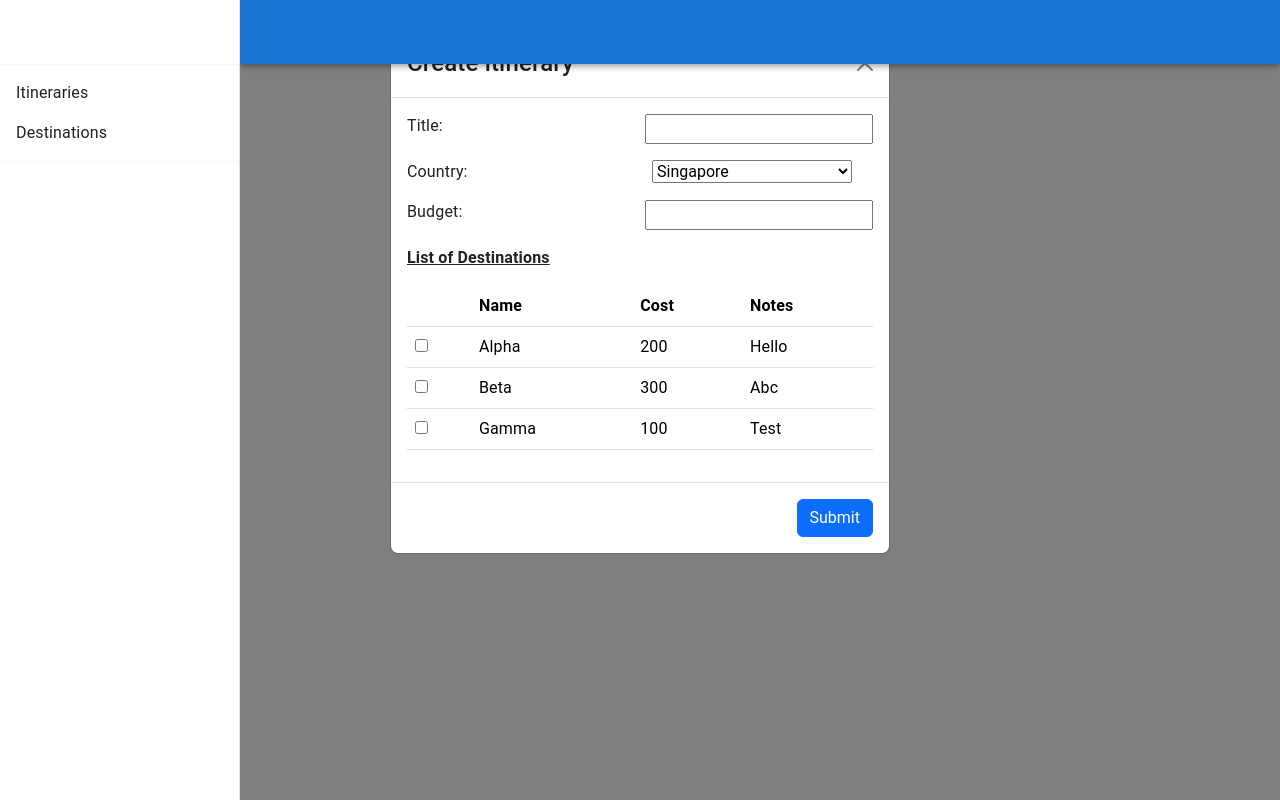
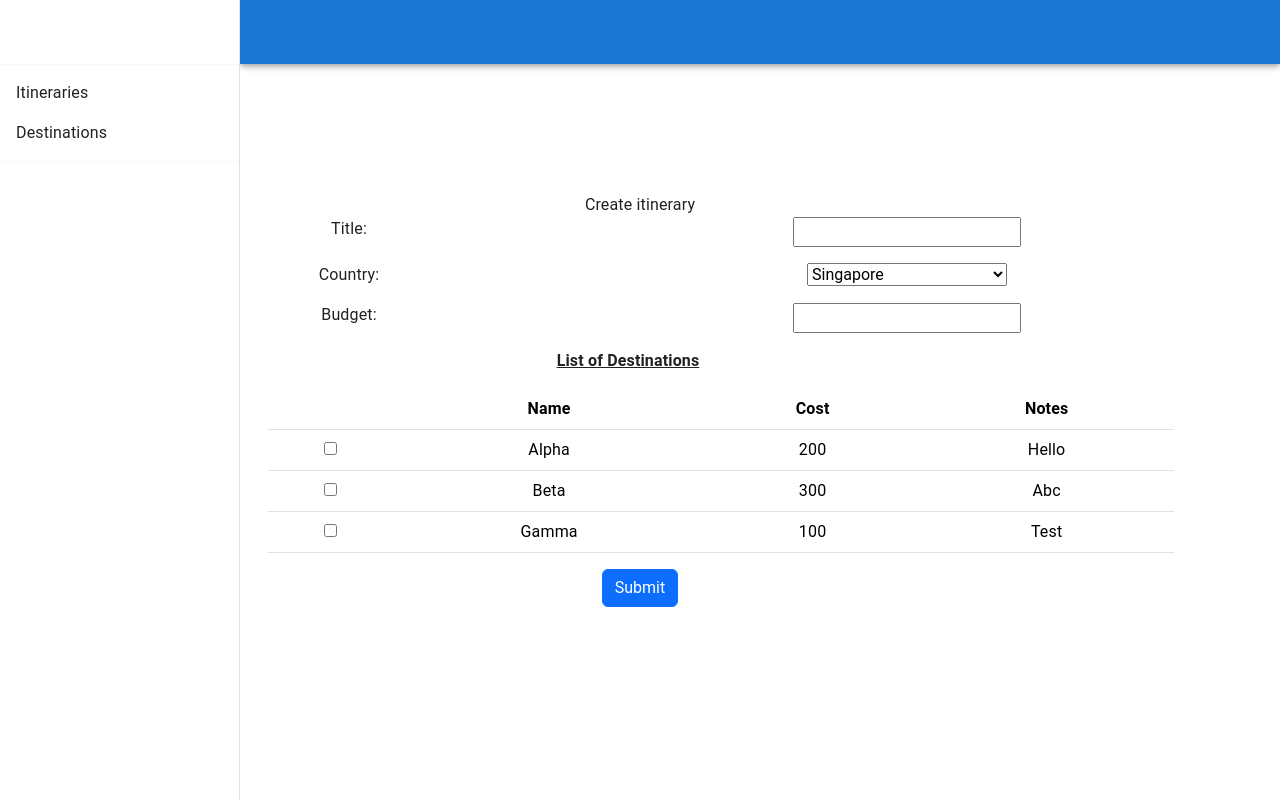
Before and after one commit to Josh9911/TT1_16, a React (Vite) app in the folder frontend/: page /createiti in a window 1280 px wide. Built offline with nearby package versions, Linux system fonts and the light colour scheme.

Commit message:
Commit 1.2
Added additional variables, functions
Changed layout

```diff
--- a/frontend/src/components/ItineraryForm.jsx
+++ b/frontend/src/components/ItineraryForm.jsx
@@ -2,9 +2,22 @@ import React, { useEffect, useState } from 'react'
 import Modal from 'react-bootstrap/Modal'
 import Button from 'react-bootstrap/Button'
 
-const ItineraryForm = () => {
+const ItineraryForm = ({id}) => {
     const create = true;
-    const [destinations, setDestinations] = useState([{
+    const [destinations, setDestinations] = useState([]);
+    const [selectedDest, setSelectedDest] = useState([]);
+    const [title, setTitle] = useState();
+    const [country, setCountry] = useState(1);
+    const [budget, setBudget] = useState();
+    const [total, setTotal] = useState(0);
+    const [budgetErr, setBudgetErr] = useState(false);
+
+    useEffect(() => {
+        getAllDestinations();
+    }, [])
+
+    const getAllDestinations = () => {
+        setDestinations([{
             id: 1,
             name: "Alpha",
             cost: 200,
@@ -19,19 +32,7 @@ const ItineraryForm = () => {
             name: "Gamma",
             cost: 100,
             notes: "Test"
-    }]);
-    const [selectedDest, setSelectedDest] = useState([]);
-    const [title, setTitle] = useState();
-    const [budget, setBudget] = useState();
-    const [total, setTotal] = useState(0);
-    const [budgetErr, setBudgetErr] = useState(false);
-
-    useEffect(() => {
-
-    }, [])
-
-    const getAllDestinations = () => {
-
+        }])
     }
 
     const setCheckbox = (e) => {
@@ -49,25 +50,52 @@ const ItineraryForm = () => {
         var temp = destinations.filter((destination) => selectedDest.includes('' + destination.id));
         var sum = temp.reduce((partialSum, x) => partialSum + x.cost, 0);
         setTotal(sum);
+        if(sum > budget) {
+            setBudgetErr(true);
+        }
+        else {
+            setBudgetErr(false);
+        }
     }
 
     const submitFunc = () => {
+        var tempDest = selectedDest;
+        if(id === undefined) {
+            var response = {
+                country_id: country,
+                user_id: 123,
+                budget: budget,
+                title: title,
+                destinations: tempDest
+            }
+        }
+        else {
+            var response = {
+                itinerary_id: id,
+                country_id: country,
+                user_id: 123,
+                budget: budget,
+                title: title,
+                destinations: tempDest
+            }
+        }
 
+        console.log(response);
     }
 
     return (
-        <Modal show={true}>
+        <div className='container'>
             <form id='itiForm'>
-                <Modal.Header closeButton>
-                    <Modal.Title>{create ? "Create itinerary" : "Edit itinerary"}</Modal.Title>
-                </Modal.Header>
-                <Modal.Body>
+                <div className='row'>
+                    <div className='col'>{create ? "Create itinerary" : "Edit itinerary"}</div>
+                </div>
+                <div className='row'>
                     <div className='row mb-3'>
                         <div className='col'>
                             <label htmlFor='titleInput'>Title: </label>
                         </div>
                         <div className='col'>
-                            <input type='text' />
+                            <input type='text' onChange={(e) => setTitle(e.target.value)}/>
                         </div>
                     </div>
                     <div className='row mb-3'>
@@ -90,7 +118,7 @@ const ItineraryForm = () => {
                     </div>
                     <div className='row mb-3'>
                         <div className='col'>
-                            {(budget!== null && total > budget) && <p style={{color: 'red'}}>Budget exceeded!</p>}
+                            {budgetErr && <p style={{color: 'red'}}>Budget exceeded!</p>}
                         </div>
                     </div>
                     <div className='row mb-3'>
@@ -102,6 +130,11 @@ const ItineraryForm = () => {
                             </label>
                         </div>
                     </div>
+                    <div className='row'>
+                        <div className='col-2'>
+
+                        </div>
+                        <div className='col'>
                         <table className="table">
                         <thead>
                             <tr>
@@ -113,8 +146,8 @@ const ItineraryForm = () => {
                         </thead>
                         <tbody>
                             {
-                            destinations.map((destination) => (
-                                <tr>
+                                destinations.map((destination, index) => (
+                                    <tr key={index}>
                                         <td>
                                             <input type="checkbox" value={destination.id} onClick={(e) => setCheckbox(e)}/>
                                         </td>
@@ -132,12 +165,16 @@ const ItineraryForm = () => {
                             }
                         </tbody>
                         </table>
-                </Modal.Body>
-                <Modal.Footer>
-                    <Button variant="primary">Submit</Button>
-                </Modal.Footer>
+                        </div>
+                    </div>
+                </div>
+                <div className='row'>
+                    <div className='col'>
+                        <Button variant="primary" onClick={submitFunc}>Submit</Button>
+                    </div>
+                </div>
             </form>
-        </Modal>
+        </div>
   )
 }
 
```
Lines whose indentation alone changed are shown as unchanged.
